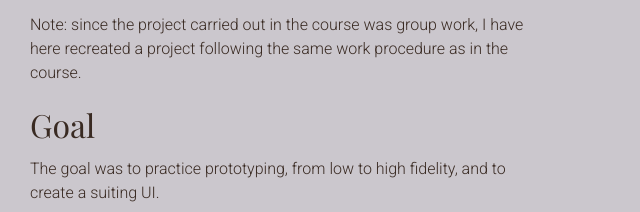
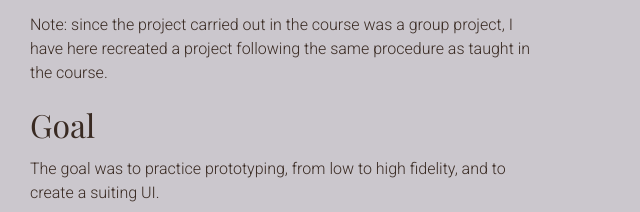
Before and after one commit to nadjae/portfolio, a plain HTML site: page project-one.html in a window 1280 px wide. Shown: the part 219-431 px from the top of the page, 625-1265 px from the left. Drawn offline with nearby package versions, Linux system fonts and the light colour scheme.

Commit message:
Add files via upload

```diff
--- a/project-one.html
+++ b/project-one.html
@@ -60,7 +60,7 @@
         <div class="col-lg-6 col-md-6 col-sm-12">
           <h2 class="section-heading">Context</h2>
           <p>9 week course in prototyping at the Department of Computer and System Sciences, DSV, Stockholm University.</p>
-          <p>Note: since the project carried out in the course was group work, I have here recreated a project following the same work procedure as in the course.</p>
+          <p>Note: since the project carried out in the course was a group project, I have here recreated a project following the same procedure as taught in the course.</p>
           <h2 class="section-heading">Goal</h2>
           <p>The goal was to practice prototyping, from low to high fidelity, and to create a suiting UI.</p>
         </div>
```
Also changed, not shown: project-two.html (+1 -1 lines), 1 other file.
